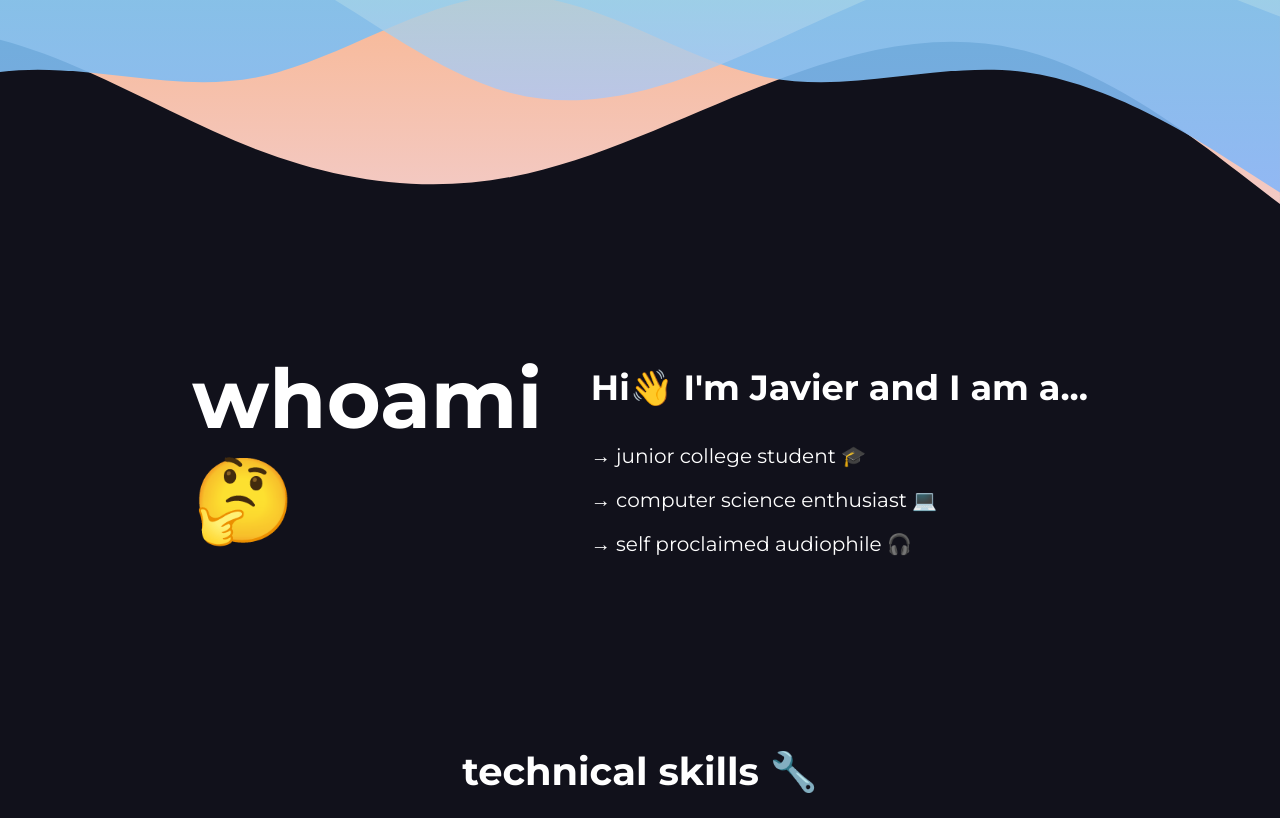
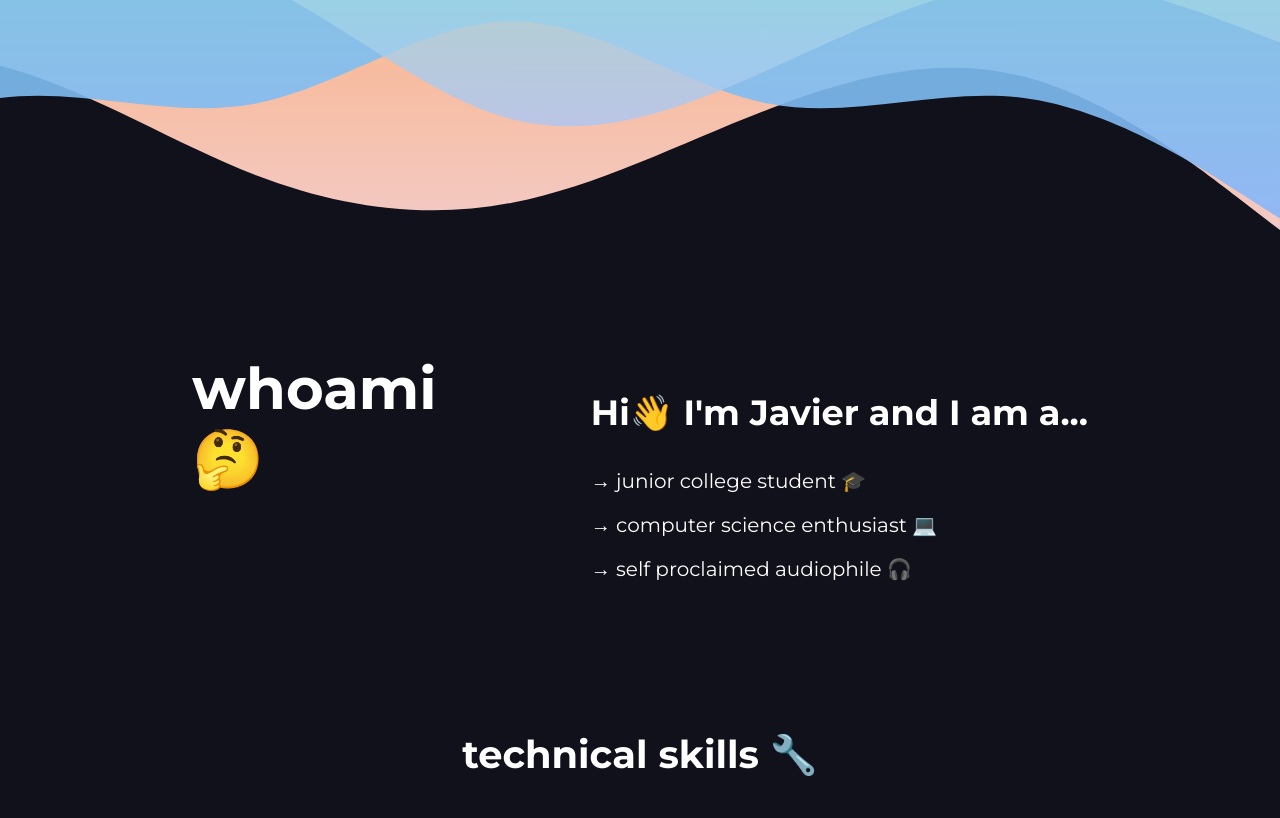
Before and after one commit to averagejv/averagejv.github.io, a plain HTML site: page index.html in a window 1280 px wide. Shown: the part 946-1764 px from the top of the page. Drawn offline with Linux system fonts and the light colour scheme.

Commit message:
fix scaling

```diff
--- a/styles.css
+++ b/styles.css
@@ -107,7 +107,7 @@ body, html{
 .down-arrow{
     animation:
         flash 4s infinite;
-    margin-bottom: 3%;
+    margin-bottom: 5%;
 }
 
 .wave_split{
@@ -122,7 +122,8 @@ body, html{
 
 .whoami{
     color: white;
-    font-size: 55px;
+    font-size: 3vh;
+    font-size: 3vw;
     float: left;
     margin-left: 15%;
     text-align: left;
```
